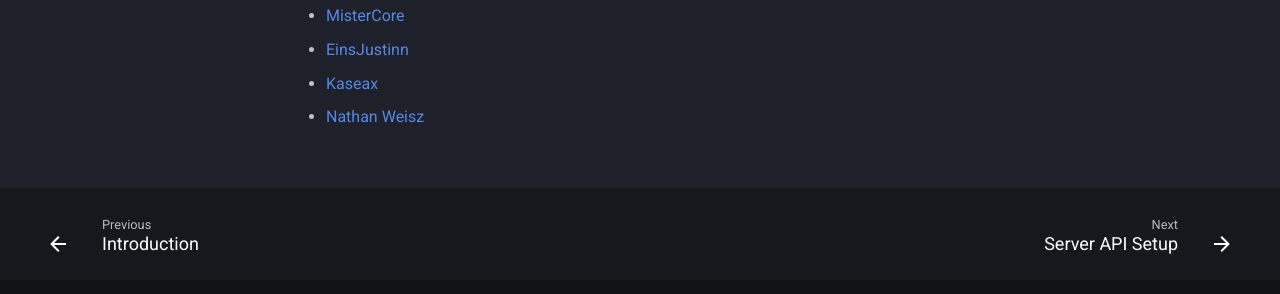
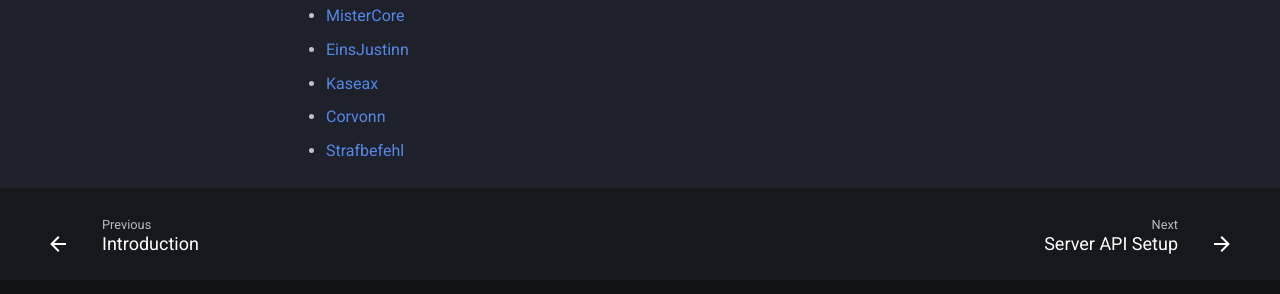
Before and after one commit to LabyMod/labymod4-api-wiki, an MkDocs documentation site: the page built from docs/contributors.md, in a window 1280 px wide and 1302 px high. Shown: the part 978-1272 px from the top of the window. Built offline with MkDocs 1.6.1 and Material for MkDocs 9.7.7, drawn with Linux system fonts in a browser that asks for light colours; comment, search, counter and statistics services are not loaded.

Commit message:
Update contributors.md

```diff
--- a/docs/contributors.md
+++ b/docs/contributors.md
@@ -25,4 +25,5 @@ We want to express our gratitude to the following people for their contributions
 + [MisterCore](https://github.com/MisterCore)
 + [EinsJustinn](https://github.com/EinsJustinn)
 + [Kaseax](https://github.com/Kaseax)
-+ [Nathan Weisz](https://github.com/nateweisz)
++ [Corvonn](https://github.com/Corvonn)
++ [Strafbefehl](https://github.com/Strafbefehl)
```
